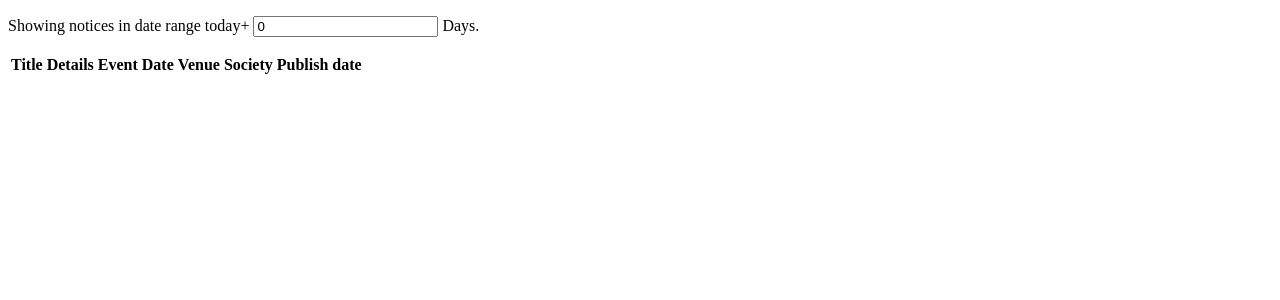
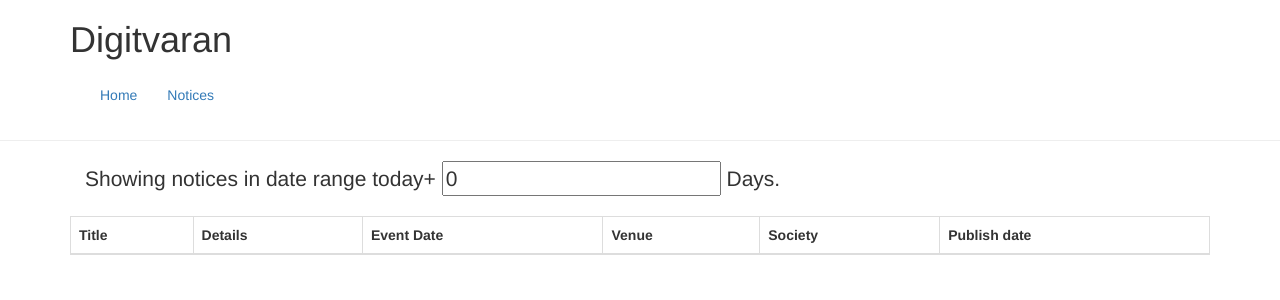
Before and after one commit to digitvaran/digitvaran, a Django app: template notices/templates/notices/home.html in a window 1280 px wide. Shown: the top 300 px of the page. Run offline with Django 3.2, Linux system fonts and the light colour scheme; the template is opened without the code that fills it, so the values that code supplies are empty; some libraries are stand-ins or nearby versions.

Commit message:
Bootstrapping

```diff
--- a/notices/admin.py
+++ b/notices/admin.py
@@ -1,5 +1,5 @@
 from django.contrib import admin
-import .models
+from notices import models
 
 admin.site.register(models.Notice)
 admin.site.register(models.Society)
--- a/notices/urls.py
+++ b/notices/urls.py
@@ -1,5 +1,5 @@
 from django.conf.urls import patterns, include, url
-import .views
+from notices import views
 urlpatterns = patterns('',
     url(r'^$', views.home,name='home'),
     url(r'^(?P<delta>\d+)/$',views.timeperiod,name='timeperiod_view'),
--- a/notices/views.py
+++ b/notices/views.py
@@ -1,11 +1,11 @@
 from django.shortcuts import render,get_object_or_404,redirect
 from datetime import timedelta
-import .models
+from notices import models
 from django.utils import timezone
 
 def home(request):
     "Redirect to 0 delta timeperiod view"
-    return redirect('notices:timeperiod_view',delta=delta)
+    return redirect('notices:timeperiod_view',delta=0)
 
 
 def success_save(request):
--- a/templates/base.html
+++ b/templates/base.html
@@ -12,17 +12,50 @@
 
     <!-- Stylesheets -->
     {%load staticfiles%}
-    <link href={%static 'css/bootstrap.min.css'%} rel='stylesheets'>
+
+
+    <!-- Latest compiled and minified CSS -->
+    <link rel="stylesheet" href="//maxcdn.bootstrapcdn.com/bootstrap/3.2.0/css/bootstrap.min.css">
+
+    <!-- Optional theme -->
+    <link rel="stylesheet" href="//maxcdn.bootstrapcdn.com/bootstrap/3.2.0/css/bootstrap-theme.min.css">
+
+    <!-- Latest compiled and minified JavaScript -->
+    <script src="//maxcdn.bootstrapcdn.com/bootstrap/3.2.0/js/bootstrap.min.js"></script>
+
+
+    <script src="https://ajax.googleapis.com/ajax/libs/jquery/1.11.1/jquery.min.js"></script>
     </head>
 
 
     <body>
+    <div class='container text-left'>
+    <h1>Digitvaran</h1>
+        <div class='navbar-header'>
+        <button type="button" class="navbar-toggle" data-toggle="collapse" data-target="#navbar-collapse-1">
+            <span class="sr-only">Toggle navigation</span>
+            <span class="icon-bar"></span>
+            <span class="icon-bar"></span>
+            <span class="icon-bar"></span>
+        </button>
+        </div><!--navbar-header-->
+        <div class='collapse navbar-collapse' id='navbar-collapse-1'>
+            <ul class='nav navbar-nav'>
+                <li><a href={%url 'home' %}>Home</a></li>
+                <li><a href={%url 'notices:home' %}>Notices</a></li>
+            </ul>
+        </div><!-- Navbar-collapes-->
+    </div><!-- container text-left-->
+    <hr>
     <div class='container'>
     {%block body%}
+    <div class='container text-center'>
+    <div class='md-col-8 lead'>
+        Digit-Varan aims to overcome problems faced by visually challenged students in undergraduate learning institutions. It is a comprehensive information acquisition, storage and delivery system, designed specifically to fulfil requirements of visually challenged students of colleges of University of Delhi.The website has been designed using W3C - AA norms to make it accessible for visually challenged and has been extensively tested by visually challenged students. It is an electronic notice board designed specifically for visually challenged students. It has built interaction protocols with St. Stephen's College's societies. DIGIT VARAN Team
+    </div>
+    </div>
     {%endblock%}
     </div>
-    <script src={%static 'js/bootstrap.min.js'%} ></script>
-    <script src='https://ajax.googleapis.com/ajax/libs/jquery/1.11.2/jquery.min.js'></script>
     </body>
 
 </html>
--- a/website/urls.py
+++ b/website/urls.py
@@ -1,7 +1,8 @@
 from django.conf.urls import patterns, include, url
 from django.contrib import admin
-
+from website import views
 urlpatterns = patterns('',
     url(r'^admin/', include(admin.site.urls)),
     url(r'^notice/',include('notices.urls',namespace='notices')),
+    url(r'^/$',views.home,name='home'),
 )
--- /dev/null
+++ b/website/views.py
@@ -0,0 +1,3 @@
+from django.shortcuts import render
+def home(request):
+    return render(request,'base.html')
```
Also changed, not shown: db.sqlite3 (added), notices/migrations/0001_initial.py (added).
